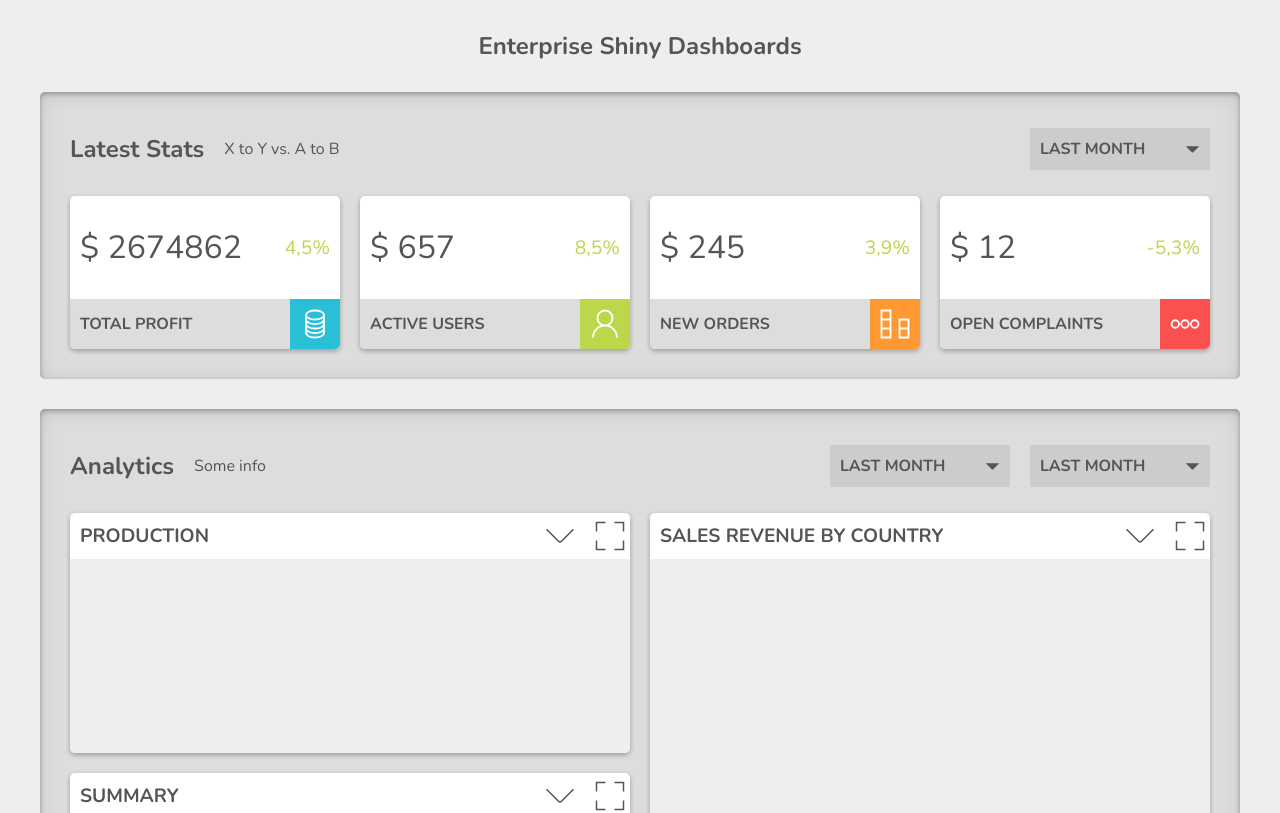
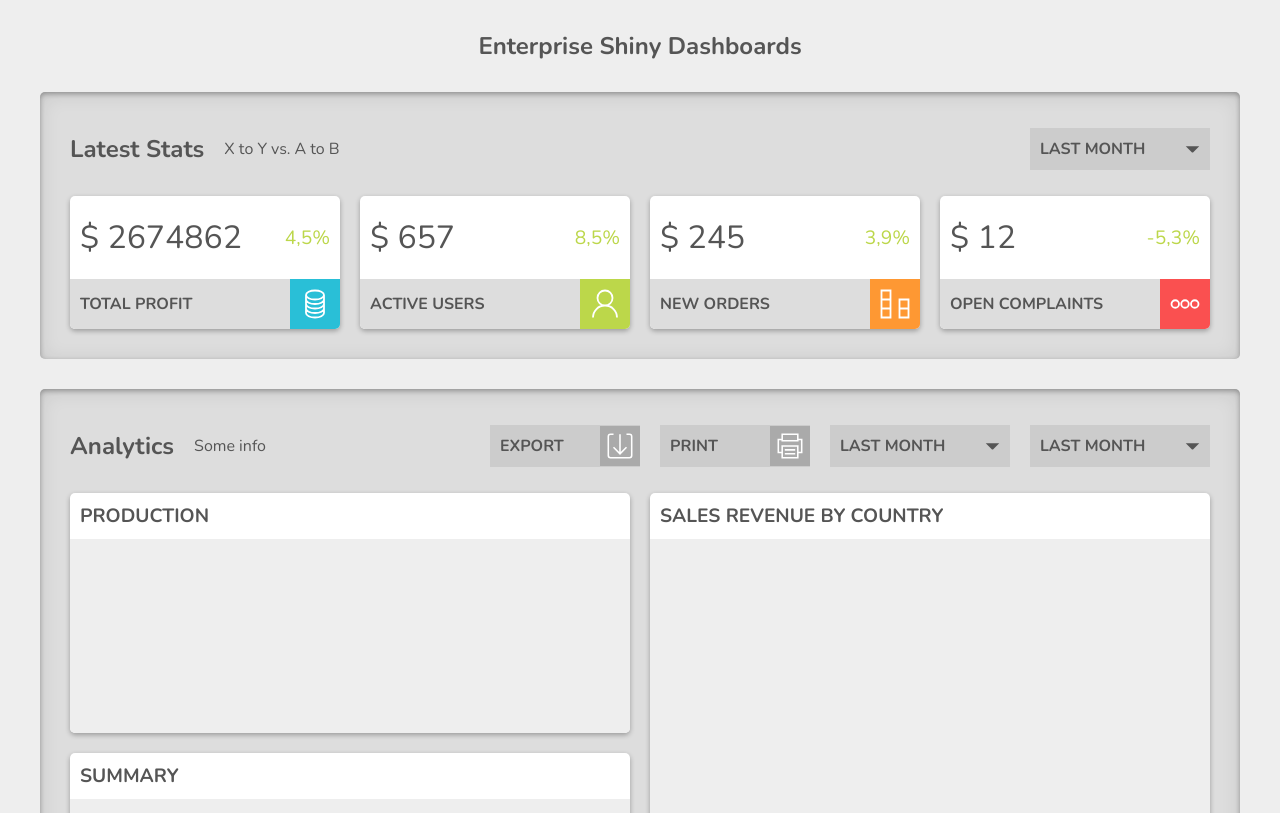
Before and after one commit to jchojna/dashboard, a React (Create React App) app: page / in a window 1280 px wide. Shown: the top 813 px of the page. Built offline with nearby package versions, Linux system fonts and the light colour scheme.

Commit message:
feat: add export and print buttons

```diff
--- a/src/components/App.js
+++ b/src/components/App.js
@@ -2,6 +2,7 @@ import React from "react";
 import TextPanel from "./TextPanel";
 import VisualPanel from "./VisualPanel";
 import Dropdown from "./Dropdown";
+import Button from "./Button";
 import "../scss/App.scss";
 
 function App() {
@@ -12,7 +13,7 @@ function App() {
         <header className="App__header App__header--stats">
           <h2 className="App__heading">Latest Stats</h2>
           <p className="App__range">X to Y vs. A to B</p>
-          <Dropdown id="stats" label=""/>
+          <Dropdown id="stats" label="" />
         </header>
         <TextPanel
           key="profit"
@@ -47,8 +48,10 @@ function App() {
         <header className="App__header App__header--analytics">
           <h2 className="App__heading">Analytics</h2>
           <p className="App__range">Some info</p>
-          <Dropdown id="latestStats" label=""/>
-          <Dropdown id="latestStats" label=""/>
+          <Button id="export" />
+          <Button id="print" />
+          <Dropdown id="latestStats" label="" />
+          <Dropdown id="latestStats" label="" />
         </header>
         <VisualPanel id="production" heading="Production" />
         <VisualPanel id="sales" heading="Sales Revenue By Country" />
--- /dev/null
+++ b/src/components/Button.js
@@ -0,0 +1,14 @@
+import React from "react";
+import Icon from "./Icon";
+import "../scss/Button.scss";
+
+const Button = (props) => {
+  const {id} = props;
+  return (
+    <button className={`Button Button--${id}`}>
+      <span className="Button__text">{id}</span>
+      <Icon id={id} type="infographic" />
+    </button>
+  );
+};
+export default Button;
--- a/src/components/Dropdown.js
+++ b/src/components/Dropdown.js
@@ -8,7 +8,7 @@ const Dropdown = (props) => {
     <div className="Dropdown">
       <button className="Dropdown__button">
         Last Month
-        <Icon iconId="dropdown" />
+        <Icon id="dropdown" />
       </button>
     </div>
   );
--- a/src/components/Icon.js
+++ b/src/components/Icon.js
@@ -5,13 +5,13 @@ import icons from "../assets/icons.svg";
 import "../scss/Icon.scss";
 
 const Icon = (props) => {
-  const {iconId, type} = props;
-  const iconClass = classNames("Icon", `Icon--${iconId}`, {
+  const {id, type} = props;
+  const iconClass = classNames("Icon", `Icon--${id}`, {
     [`Icon--${type}`]: type
   });
   return (
     <svg className={iconClass} viewBox="0 0 100 100">
-      <use href={`${icons}#${iconId}`}></use>
+      <use href={`${icons}#${id}`}></use>
     </svg>
   );
 };
--- a/src/components/TextPanel.js
+++ b/src/components/TextPanel.js
@@ -8,7 +8,7 @@ const TextPanel = (props) => {
     <section className={`TextPanel TextPanel--${id}`}>
       <header className="TextPanel__header">
         <h3 className="TextPanel__heading">{heading}</h3>
-        <Icon iconId={id} type="infographic" />
+        <Icon id={id} type="infographic" />
       </header>
       <p className="TextPanel__value">{`$ ${value}`}</p>
       <p className="TextPanel__percentage">{`${percentage}%`}</p>
--- a/src/scss/App.scss
+++ b/src/scss/App.scss
@@ -25,7 +25,7 @@
     }
 
     &--analytics {
-      grid-template-columns: auto 1fr auto auto;
+      grid-template-columns: auto 1fr repeat(4, auto);
     }
   }
 
--- /dev/null
+++ b/src/scss/Button.scss
@@ -0,0 +1,16 @@
+@import "_variables.scss";
+@import "_mixins.scss";
+
+.Button {
+  @include button;
+  align-items: center;
+  background-color: #ccc;
+  display: flex;
+  justify-content: space-between;
+  min-width: 150px;
+  text-transform: uppercase;
+
+  &__text {
+    padding: 10px;
+  }
+}
--- a/src/scss/Dropdown.scss
+++ b/src/scss/Dropdown.scss
@@ -7,14 +7,9 @@
     @include button;
     align-items: center;
     background-color: #ccc;
-    color: $color-dark;
     display: flex;
-    font-family: 'Nunito';
-    font-size: 1em;
-    font-weight: bold;
     justify-content: space-between;
     min-width: 180px;
     padding: 10px;
-    text-transform: uppercase;
   }
 }
--- a/src/scss/Icon.scss
+++ b/src/scss/Icon.scss
@@ -4,6 +4,7 @@
   fill: none;
 
   &--infographic {
+    background-color: #aaa;
     padding: 10px;
     stroke: #fff;
     stroke-width: 6;
@@ -35,15 +36,9 @@
     width: 15px;
   }
 
-  &--refresh {
-
-  }
-
-  &--drag {
-
-  }
-
-  &--minimize {
-
+  &--export,
+  &--print {
+    padding: 7px;
+    width: 40px;
   }
 }
--- a/src/scss/TextPanel.scss
+++ b/src/scss/TextPanel.scss
@@ -55,7 +55,7 @@
   &__value {
     font-size: 2em;
     grid-area: value;
-    padding: 30px $panel-padding;
+    padding: 20px $panel-padding;
   }
 
   &__percentage {
--- a/src/scss/_mixins.scss
+++ b/src/scss/_mixins.scss
@@ -7,6 +7,11 @@
 @mixin button {
   background: none;
   border: none;
+  color: $color-dark;
+  cursor: pointer;
+  font-family: 'Nunito';
+  font-size: 1em;
+  font-weight: bold;
   padding: 0;
-  cursor: pointer;
+  text-transform: uppercase;
 }
```
Also changed, not shown: src/assets/icons.svg.
